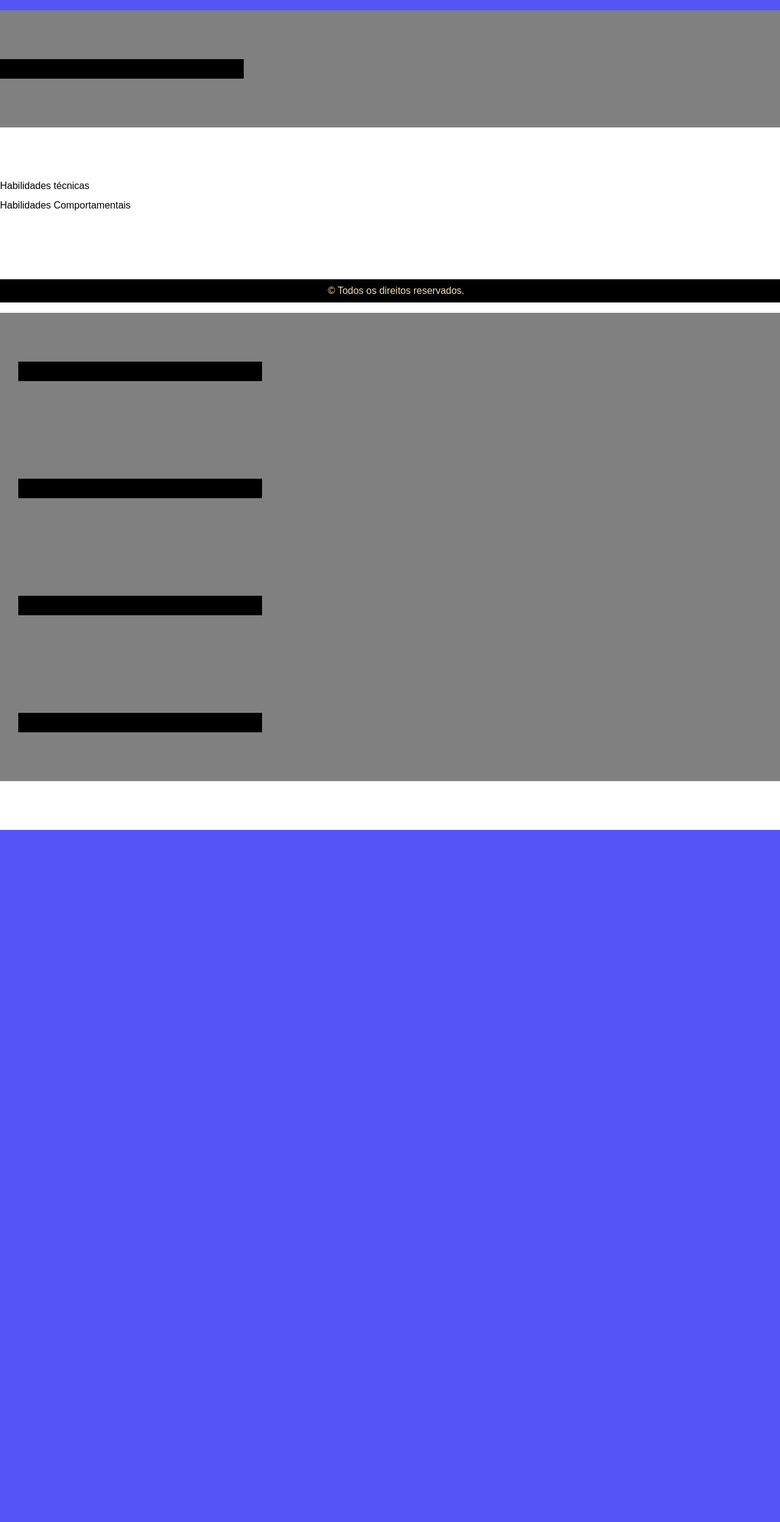
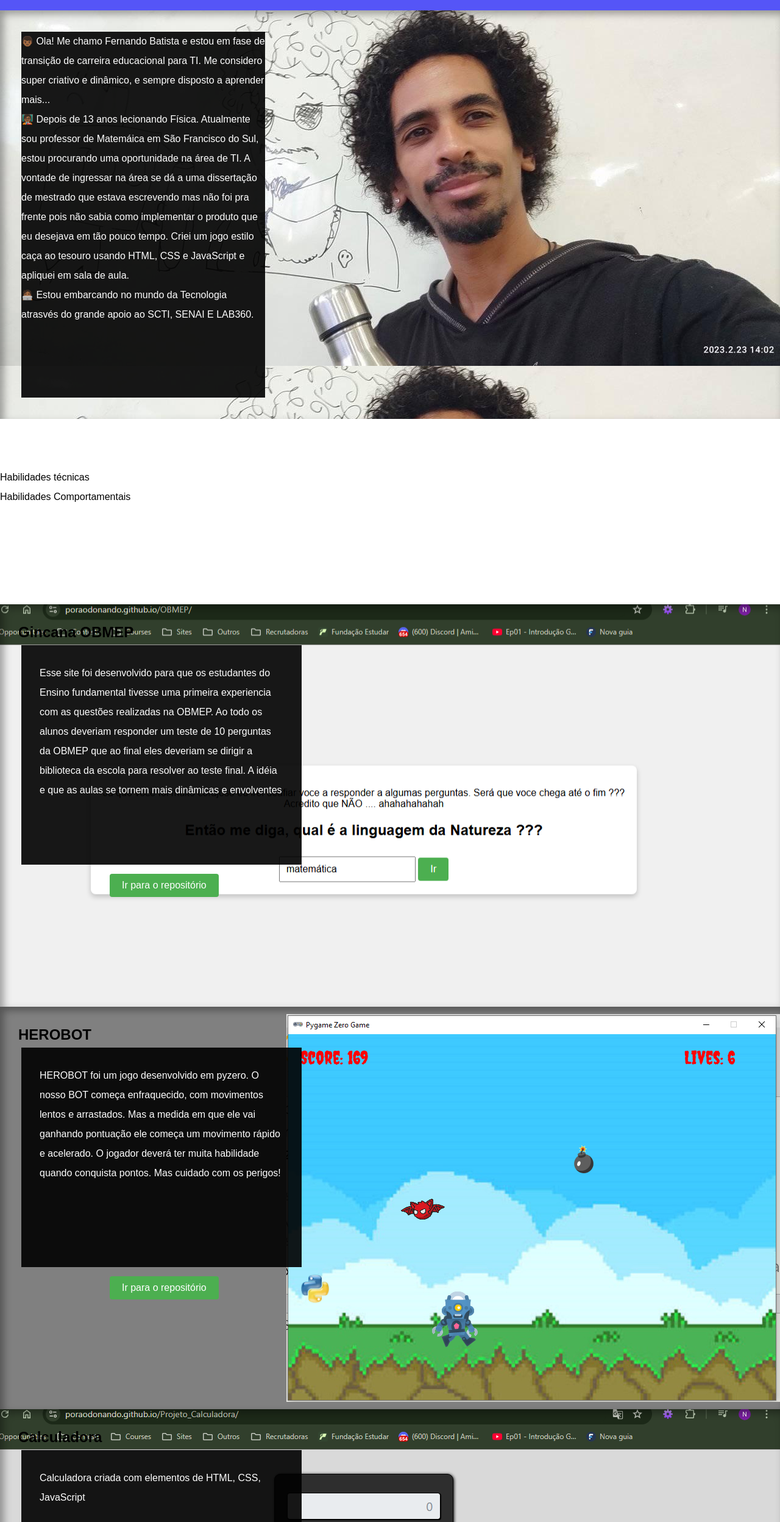
Before and after one commit to poraodonando/SC_Tech, a plain HTML site: page Portifólio_SC_Tech/index.html in a window 1280 px wide. Shown: the part 304-2800 px from the top of the page at 61% size. Before the commit the page ends 1665 px from the top, so only its background shows below. Drawn offline with Linux system fonts and the light colour scheme.

Commit message:
portifólio

```diff
--- a/Portifólio_SC_Tech/estilo/style.css
+++ b/Portifólio_SC_Tech/estilo/style.css
@@ -38,7 +38,8 @@ a {
     color: black;
     text-decoration: none;
     font-weight: bolder;
-    background-color: blanchedalmond;
+
+
 }
 
 a:hover{
@@ -51,10 +52,16 @@ section, div{
     line-height: 2em;
 
 }
+ div > p{
+    padding: 30px;
+    max-height: 300px;
+    margin: 50px;
+}
 
 
 div{
     padding-left: 30px;
+    height: 600px;
 }
 
 section.normal{
@@ -64,10 +71,30 @@ section.normal{
 
 section.paralax, div.paralax{
     background-color: grey;
+    box-shadow:  inset 6px 6px 13px 0px rgba(0, 0, 0, 0.349);
+    background-attachment: fixed;
+    padding: 30px;
 }
 .paralax > p{
     width: 400px;
-    background-color: black;
+    background-color: rgba(0, 0, 0, 0.904);
+    color: white;
+    margin: 5px;
+    height: 600px;
+
+}
+
+
+button {
+    padding: 10px 20px;
+    font-size: 16px;
+    margin-top: 10px;
+    cursor: pointer;
+    background-color: #4CAF50;
+    color: white;
+    border: none;
+    border-radius: 4px;
+    margin-left: 150px;
 }
 
 
@@ -76,7 +103,7 @@ footer{
     color: wheat;
     text-align: center;
     padding: 10px;
-    position: fixed;
+
     bottom: 0;
     width: 100%;
 }
@@ -86,3 +113,36 @@ footer{
     padding: 20px;
     border-radius: 10px;
 }
+section#pessoal{
+    background-image: url("../imagens/eu.jpg")
+}
+
+#proj_01{
+    background-image: url("../imagens/1-obmep_1.PNG");
+    background-position: right center;
+
+}
+
+#proj_02{
+    background-image: url("../imagens/2-herobot_1.PNG");
+    background-repeat: no-repeat;
+    background-position: 100%;
+
+}
+#proj_03{
+    background-image: url("/imagens/4-calculadora_1.PNG");
+    background-position: right center;
+}
+#proj_04{
+    background-image: url("/imagens/6-noticia_cidade_1.PNG");
+    background-position: right center;
+
+}
+#proj_05{
+    background-image: url("/imagens/7-techblog_2.PNG");
+    background-position: right center;
+}
+
+#proj_06{
+    background-image: url("/imagens/8-crazygame_1.PNG");
+}
--- a/Portifólio_SC_Tech/index.html
+++ b/Portifólio_SC_Tech/index.html
@@ -1,11 +1,13 @@
 <!DOCTYPE html>
 <html lang="en">
+
 <head>
     <meta charset="UTF-8">
     <meta name="viewport" content="width=device-width, initial-scale=1.0">
     <title>Document</title>
     <link rel="stylesheet" href="/estilo/style.css">
 </head>
+
 <body>
     <header>
         <h1>Bem vindo ao meu site!</h1>
@@ -13,23 +15,24 @@
     </header>
 
     <nav>
+
         <section class="content">
-            <a href="">
+            <a href="#pessoal">
                 <h2>Sobre Mim</h2>
                 <p> Lorem </p>
             </a>
         </section>
 
         <section class="content">
-            <a href="">
-                <h2>Meus serviços</h2>
+            <a href="#habilidades">
+                <h2>Minhas Habilidades</h2>
                 <p>Lorem .</p>
             </a>
         </section>
 
         <section class="content">
-            <a href="">
-                <h2>Minhas Habilidades</h2>
+            <a href="#projetos">
+                <h2>Meus Projetos</h2>
                 <p>Lorem .</p>
             </a>
         </section>
@@ -41,7 +44,18 @@
         <section id="pessoal" class="paralax">
 
 
-            <p>Falar sobre mim </p>
+            <p>
+                👦🏾 Ola! Me chamo Fernando Batista e estou em fase de transição de carreira educacional para TI. Me
+                considero super criativo e dinâmico, e sempre disposto a aprender mais... <br>
+                🧑🏾‍🏫 Depois de 13 anos lecionando Física. Atualmente sou professor de Matemáica em São Francisco do
+                Sul, estou procurando uma oportunidade na área de TI. A vontade de ingressar na área se dá a uma
+                dissertação de mestrado que estava escrevendo mas não foi pra frente pois não sabia como implementar o
+                produto que eu desejava em tão pouco tempo. Criei um jogo estilo caça ao tesouro usando HTML, CSS e
+                JavaScript e apliquei em sala de aula. <br>
+                🧑🏾‍💻 Estou embarcando no mundo da Tecnologia atrasvés do grande apoio ao SCTI, SENAI E LAB360.
+            </p>
+
+
         </section>
 
         <section id="habilidades" class="normal">
@@ -49,12 +63,88 @@
             <p>Habilidades Comportamentais</p>
 
         </section>
+
         <section id="projetos" class="normal">
-            <div class="paralax"><p>Projeto 1</p></div>
-            <div class="paralax"><p>Projeto 2</p></div>
-            <div class="paralax"><p>Projeto 3</p></div>
-            <div class="paralax"><p>Projeto 4</p></div>
+
+            <div class="paralax" id="proj_01">
+                <h1>Gincana OBMEP</h1>
+                <p>Esse site foi desenvolvido para que os estudantes do Ensino fundamental tivesse uma primeira
+                    experiencia com as questões realizadas na OBMEP. Ao todo os alunos deveriam responder um teste de 10
+                    perguntas da OBMEP que ao final eles deveriam se dirigir a biblioteca da escola para resolver ao
+                    teste final. A idéia e que as aulas se tornem mais dinâmicas e envolventes
+
+                </p>
+
+                <a href="https://poraodonando.github.io/OBMEP/" target="_blank">
+                    <button>
+                        Ir para o repositório
+                    </button>
+                </a>
+
+            </div>
+
+
+            <div class="paralax" id="proj_02">
+                <h1>HEROBOT</h1>
+                <p>HEROBOT foi um jogo desenvolvido em pyzero. O nosso BOT começa enfraquecido, com movimentos lentos e
+                    arrastados. Mas a medida em que ele vai ganhando pontuação ele começa um movimento rápido e
+                    acelerado. O jogador deverá ter muita habilidade quando conquista pontos. Mas cuidado com os
+                    perigos! </p>
+                <a href="https://poraodonando.github.io/HEROBOT/" target="_blank">
+                    <button>
+                        Ir para o repositório
+                    </button>
+                </a>
+            </div>
+
+
+            <div class="paralax" id="proj_03">
+                <h1>Calculadora</h1>
+                <p>Calculadora criada com elementos de HTML, CSS, JavaScript</p>
+                <a href="#" target="_blank">
+                    <button>
+                        Ir para o repositório
+                    </button>
+                </a>
+            </div>
+
+            <div class="paralax" id="proj_04">
+                <h1>Noticia da Cidade</h1>
+                <p>Site de um portal de noticias ficticio. Mostrando o poder do HTML e do CSS</p>
+                <a href="#" target="_blank">
+                    <button>
+                        Ir para o repositório
+                    </button>
+                </a>
+            </div>
+
+            <div class="paralax" id="proj_05">
+                <h1>TechBlog</h1>
+                <p>Site de um portal de noticias ficticio. Mostrando o poder do HTML e do CSS</p>
+                <a href="#" target="_blank">
+                    <button>
+                        Ir para o repositório
+                    </button>
+                </a>
+            </div>
+
+
+
+            <div class="paralax" id="proj_06">
+                <h1>Crazy Game</h1>
+                <p>Site de um portal de noticias ficticio. Mostrando o poder do HTML e do CSS</p>
+                <a href="#" target="_blank">
+                    <button>
+                        Ir para o repositório
+                    </button>
+                </a>
+            </div>
+
+
+
         </section>
+
+
     </main>
 
 
@@ -64,4 +154,5 @@
     </footer>
 
 </body>
+
 </html>
```
Also changed, not shown: Portifólio_SC_Tech/imagens/#05-museu_nacional_1.jpg (added), Portifólio_SC_Tech/imagens/1-obmep_1.PNG (added), Portifólio_SC_Tech/imagens/2-herobot_1.PNG (added), Portifólio_SC_Tech/imagens/2-herobot_2.PNG (added), Portifólio_SC_Tech/imagens/3-mata_mosquito_1.PNG (added), Portifólio_SC_Tech/imagens/4-calculadora_1.PNG (added), Portifólio_SC_Tech/imagens/6-noticia_cidade_1.PNG (added), Portifólio_SC_Tech/imagens/6-noticia_cidade_6.PNG (added), Portifólio_SC_Tech/imagens/7-techblog_1.PNG (added), Portifólio_SC_Tech/imagens/7-techblog_2.PNG (added), Portifólio_SC_Tech/imagens/8-crazygame_1.PNG (added), Portifólio_SC_Tech/imagens/eu.jpg (added). Lines whose indentation alone changed are shown as unchanged.
